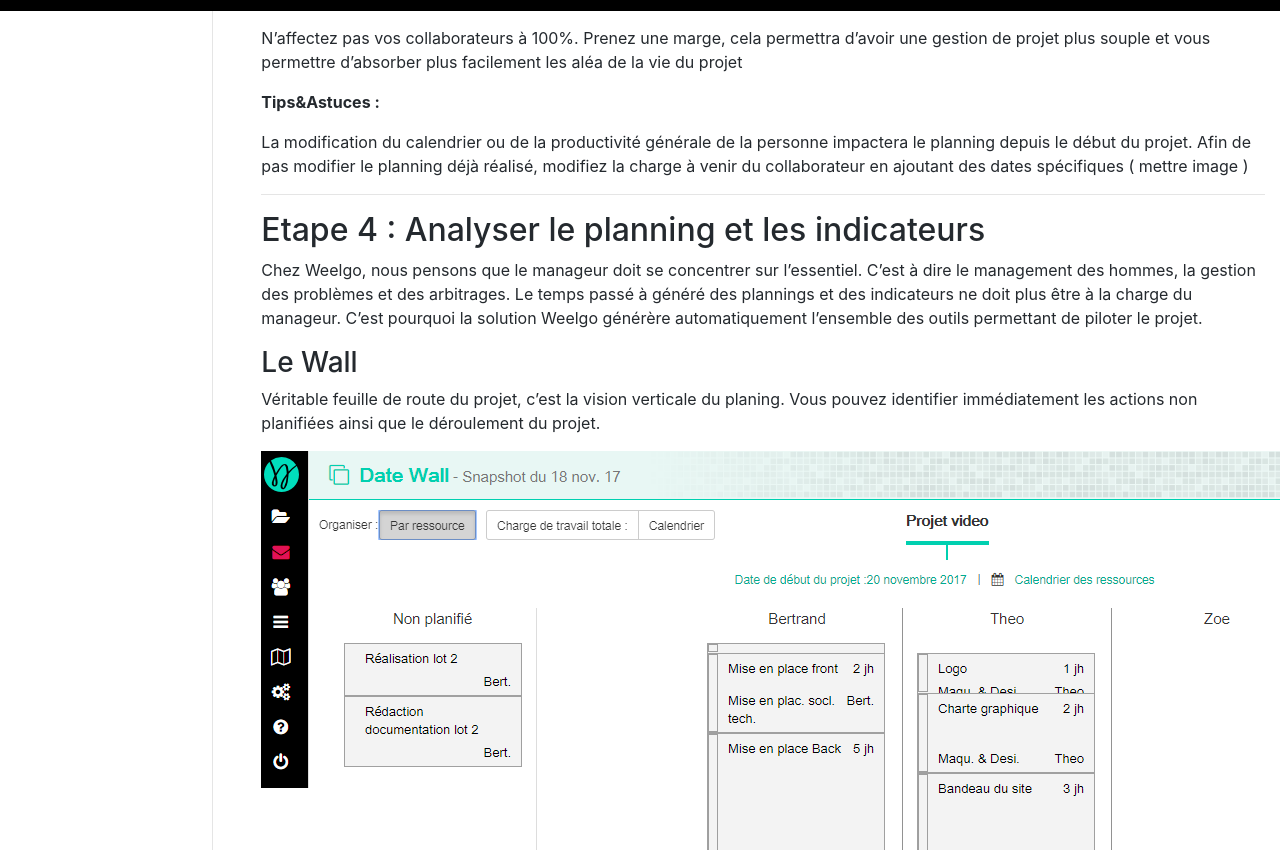
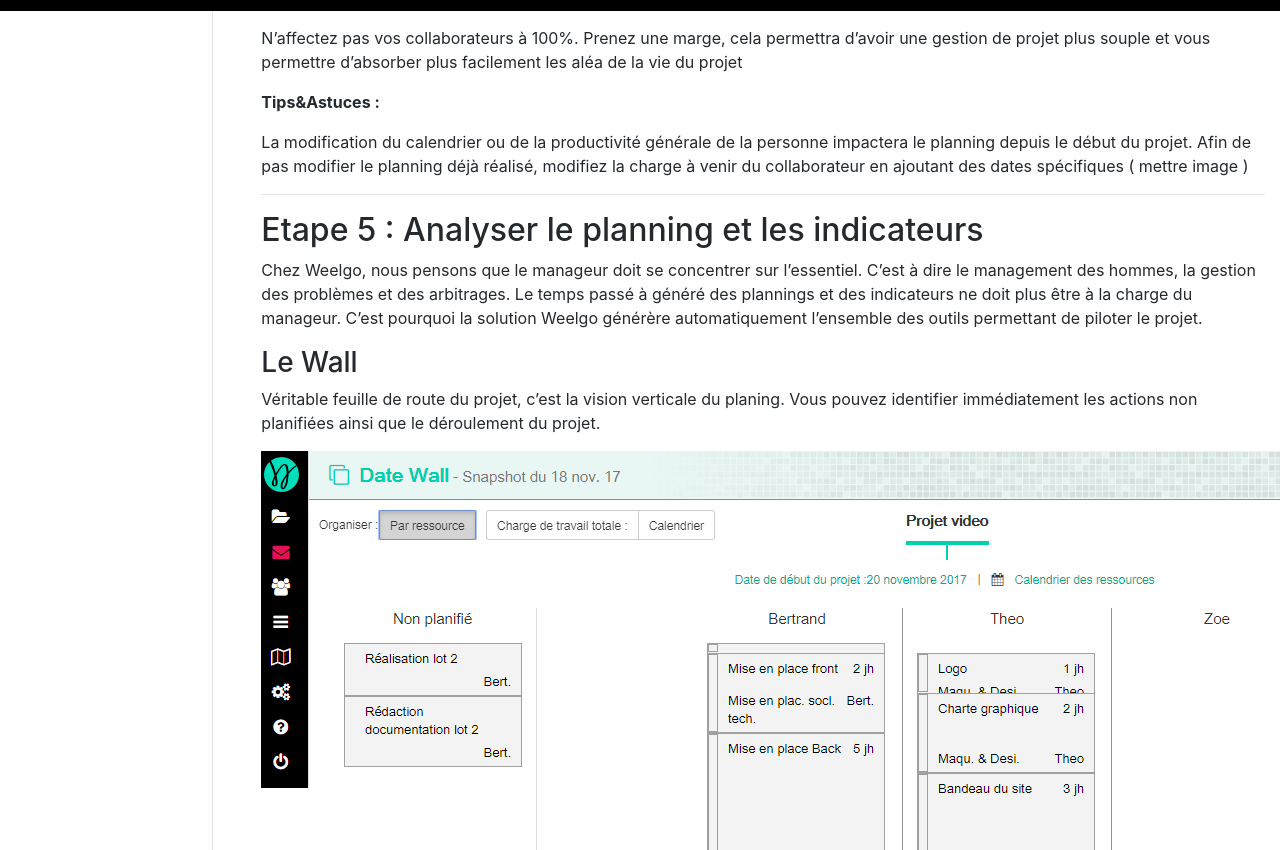
Before and after one commit to Weelgo/weelgo.github.io, a Jekyll site: the page built from fr/tutoriels/creationReseau.md, in a window 1280 px wide and 900 px high, scrolled down 9368 px. Shown: the part 50-900 px from the top of the window. Built offline with Jekyll 4.4.1, drawn with Linux system fonts in a browser that asks for light colours.

Commit message:
Update creationReseau.md

```diff
--- a/fr/tutoriels/creationReseau.md
+++ b/fr/tutoriels/creationReseau.md
@@ -315,7 +315,7 @@
 ---
 
 <a id="analysePlanning"></a>
-## Etape 4 : Analyser le planning et les indicateurs
+## Etape 5 : Analyser le planning et les indicateurs
 
 Chez Weelgo, nous pensons que le manageur doit se concentrer sur l'essentiel. C'est à dire le management des hommes, la gestion des problèmes et des arbitrages. Le temps passé à généré des plannings et des indicateurs ne doit plus être à la charge du manageur. C'est pourquoi la solution Weelgo générère automatiquement l'ensemble des outils permettant de piloter le projet.
 
```
